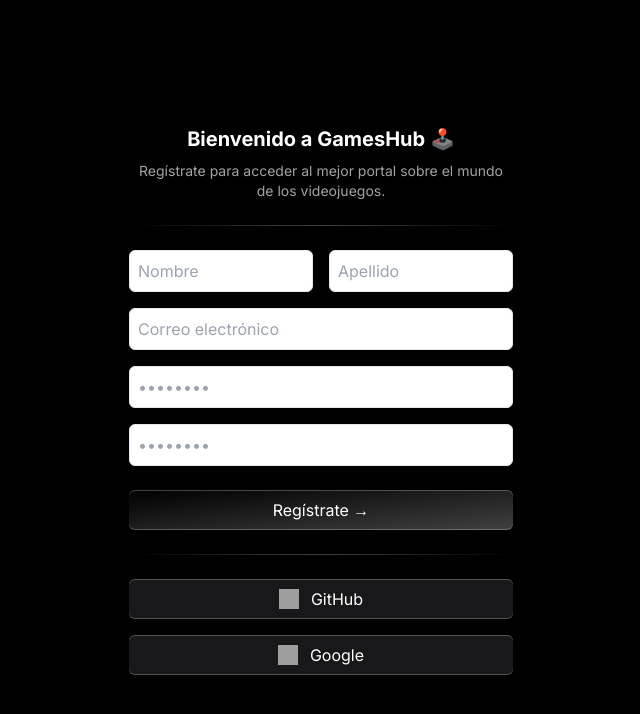
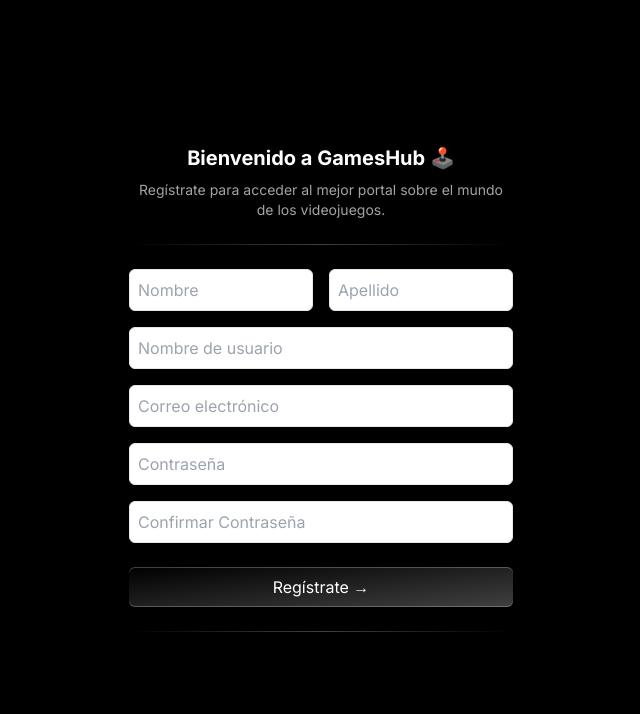
Before and after one commit to fredyallard01/Primer-proyecto, a Django app: page /register/ in a window 1280 px wide. Shown: the top 714 px of the page, without its empty margins (319-959 px from the left). Run offline with Django 5.2, Linux system fonts and the light colour scheme; some libraries are stand-ins or nearby versions; grey boxes are pictures that could not be loaded.

Commit message:
Modernización en las reviews y en el register
- Se adaptó y actualizó el modelo de creación de usuario utilizando el
  template presentado por el equipo de frontend
- Ahora al momento de registrarse se toma en cuenta el email como un
  campo obligatorio así como el nombre y apellido como campos opcionales
- Se añadió sistema de calificación por estrellas en las reviews así
  como la fecha de creación de estos
- Se creó la limitación de 1 review por usuario en cada blog

```diff
--- /dev/null
+++ b/blogproject/blogapp/forms.py
@@ -0,0 +1,12 @@
+from django import forms
+from django.contrib.auth.forms import UserCreationForm
+from django.contrib.auth.models import User
+
+class RegisterForm(UserCreationForm):
+    email = forms.EmailField(required=True)
+    first_name = forms.CharField(max_length=30, required=False)
+    last_name = forms.CharField(max_length=30, required=False)
+
+    class Meta:
+        model = User
+        fields = ("username", "email", "first_name", "last_name", "password1", "password2")
--- a/blogproject/blogapp/models.py
+++ b/blogproject/blogapp/models.py
@@ -22,6 +22,9 @@
     comment = models.TextField()
     created_at = models.DateTimeField(auto_now_add=True)
 
+    class Meta:
+        unique_together = ('blog', 'reviewer')
+
     def __str__(self):
         return f"{self.reviewer.username} - {self.blog.title}"
 
--- a/blogproject/blogapp/templates/blogapp/register.html
+++ b/blogproject/blogapp/templates/blogapp/register.html
@@ -29,46 +29,66 @@
 
     <div class="my-6 h-px bg-gradient-to-r from-transparent via-neutral-700 to-transparent"></div>
 
-    <form onsubmit="handleSubmit(event)">
+    <form method="post">
+      {% csrf_token %}
+
+      {% if form.non_field_errors %}
+        <div class="mb-4 text-red-500">
+          {% for error in form.non_field_errors %}
+            <p>{{ error }}</p>
+          {% endfor %}
+        </div>
+      {% endif %}
+
       <div class="mb-4 flex flex-col gap-2 md:flex-row md:gap-4">
-        <input type="text" placeholder="Nombre" class="w-full rounded-md border p-2 dark:bg-zinc-800 dark:text-white" />
-        <input type="text" placeholder="Apellido" class="w-full rounded-md border p-2 dark:bg-zinc-800 dark:text-white" />
+        <input type="text" placeholder="Nombre" name="first_name" class="w-full rounded-md border p-2 dark:bg-zinc-800 dark:text-white" />
+        <input type="text" placeholder="Apellido" name="last_name" class="w-full rounded-md border p-2 dark:bg-zinc-800 dark:text-white" />
       </div>
 
-      <input type="email" placeholder="Correo electrónico" class="w-full mb-4 rounded-md border p-2 dark:bg-zinc-800 dark:text-white" />
-      <input type="password" placeholder="••••••••" class="w-full mb-4 rounded-md border p-2 dark:bg-zinc-800 dark:text-white" />
-      <input type="password" placeholder="••••••••" class="w-full mb-6 rounded-md border p-2 dark:bg-zinc-800 dark:text-white" />
+      <input type="text" name="username" placeholder="Nombre de usuario" class="w-full mb-4 rounded-md border p-2 dark:bg-zinc-800 dark:text-white" />
+      {% if form.username.errors %}
+        <div class="text-red-500">
+          {% for error in form.username.errors %}
+            <p>{{ error }}</p>
+          {% endfor %}
+        </div>
+      {% endif %}
+
+      <input type="email" placeholder="Correo electrónico" name="email" class="w-full mb-4 rounded-md border p-2 dark:bg-zinc-800 dark:text-white" />
+      {% if form.email.errors %}
+        <div class="text-red-500">
+          {% for error in form.email.errors %}
+            <p>{{ error }}</p>
+          {% endfor %}
+        </div>
+      {% endif %}
+
+      <input type="password" placeholder="Contraseña" name="password1" class="w-full mb-4 rounded-md border p-2 dark:bg-zinc-800 dark:text-white" />
+      {% if form.password1.errors %}
+        <div class="text-red-500">
+          {% for error in form.password1.errors %}
+            <p>{{ error }}</p>
+          {% endfor %}
+        </div>
+      {% endif %}
+
+      <input type="password" placeholder="Confirmar Contraseña" name="password2" class="w-full mb-6 rounded-md border p-2 dark:bg-zinc-800 dark:text-white" />
+      {% if form.password2.errors %}
+        <div class="text-red-500">
+          {% for error in form.password2.errors %}
+            <p>{{ error }}</p>
+          {% endfor %}
+        </div>
+      {% endif %}
 
       <button type="submit" class="group relative block w-full h-10 rounded-md bg-gradient-to-br from-black to-neutral-700 text-white font-medium shadow-[inset_0_1px_0_#ffffff40,inset_0_-1px_0_#ffffff40]">
         Regístrate →
         <span class="absolute inset-x-0 -bottom-px h-px bg-gradient-to-r from-transparent via-cyan-500 to-transparent opacity-0 transition group-hover:opacity-100"></span>
         <span class="absolute inset-x-10 -bottom-px mx-auto h-px w-1/2 bg-gradient-to-r from-transparent via-indigo-500 to-transparent opacity-0 blur-sm transition group-hover:opacity-100"></span>
       </button>
-
       <div class="my-6 h-px bg-gradient-to-r from-transparent via-neutral-700 to-transparent"></div>
-
-      <!-- Botones sociales -->
-      <div class="flex flex-col gap-4">
-        <!-- GitHub -->
-        <button type="button" class="group relative flex items-center justify-center gap-3 h-10 w-full rounded-md bg-zinc-900 text-white font-medium shadow-[inset_0_1px_0_#ffffff40,inset_0_-1px_0_#ffffff40] hover:bg-zinc-800 transition">
-          <img src="https://cdn.jsdelivr.net/gh/devicons/devicon/icons/github/github-original.svg" alt="GitHub Logo" class="h-5 w-5"/>
-          GitHub
-        </button>
-
-        <!-- Google -->
-        <button type="button" class="group relative flex items-center justify-center gap-3 h-10 w-full rounded-md bg-zinc-900 text-white font-medium shadow-[inset_0_1px_0_#ffffff40,inset_0_-1px_0_#ffffff40] hover:bg-zinc-800 transition">
-          <img src="https://upload.wikimedia.org/wikipedia/commons/5/53/Google_%22G%22_Logo.svg" alt="Google Logo" class="h-5 w-5"/>
-          Google
-        </button>
       </div>
     </form>
   </div>
-
-  <script>
-    function handleSubmit(e) {
-      e.preventDefault();
-      console.log("Formulario enviado");
-    }
-  </script>
 </body>
 </html>
--- a/blogproject/blogapp/views.py
+++ b/blogproject/blogapp/views.py
@@ -1,9 +1,12 @@
+from django.shortcuts import redirect
 from django.views.generic import ListView, DetailView, CreateView, UpdateView
 from django.urls import reverse_lazy
 from .models import Blog, Review, Comment
 from django.contrib.auth.mixins import LoginRequiredMixin
 from django.contrib.auth.models import User
-from django.contrib.auth.forms import UserCreationForm
+from .forms import RegisterForm
+from django.contrib import messages
+
 
 
 class BlogListView(ListView):
@@ -30,10 +33,24 @@
 
 
 
-class ReviewCreateView(LoginRequiredMixin,CreateView):
+class ReviewCreateView(LoginRequiredMixin, CreateView):
     model = Review
     fields = ['rating', 'comment']
     template_name = 'blogapp/review_form.html'
+
+    def dispatch(self, request, *args, **kwargs):
+        if not request.user.is_authenticated:
+            return self.handle_no_permission()
+
+        blog_id = self.kwargs['pk']
+        user = request.user
+
+        if Review.objects.filter(blog_id=blog_id, reviewer=user).exists():
+            messages.error(request, "Ya has escrito una reseña para este blog.")
+            return redirect('blogapp:blog_detail', pk=blog_id)
+
+        return super().dispatch(request, *args, **kwargs)
+
 
     def form_valid(self, form):
         form.instance.reviewer = self.request.user
@@ -59,10 +76,13 @@
 
 
 class RegisterView(CreateView):
-    form_class = UserCreationForm
+    form_class = RegisterForm
     template_name = 'blogapp/register.html'
-    success_url = '/login'
+    success_url = reverse_lazy('blogapp/login')
 
+    def form_invalid(self, form):
+        print(form.errors)
+        return super().form_invalid(form)
 
 class ProfileEditView(LoginRequiredMixin,UpdateView):
     model = User
```
Also changed, not shown: blogproject/blogapp/templates/blogapp/blog_detail.html (+41 -7 lines), blogproject/db.sqlite3.
